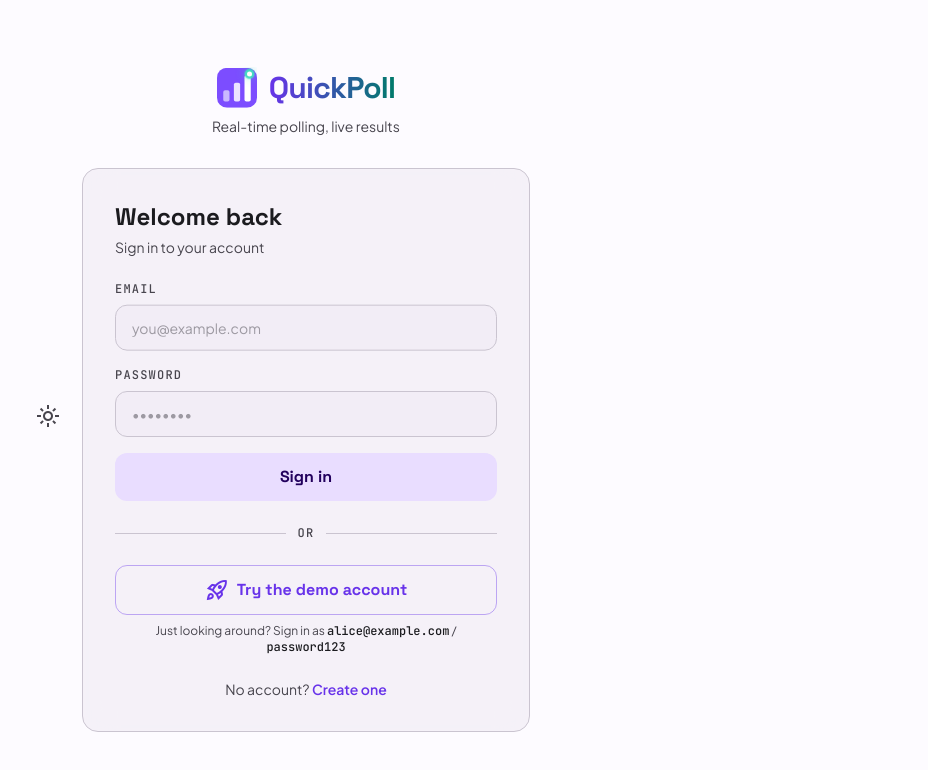
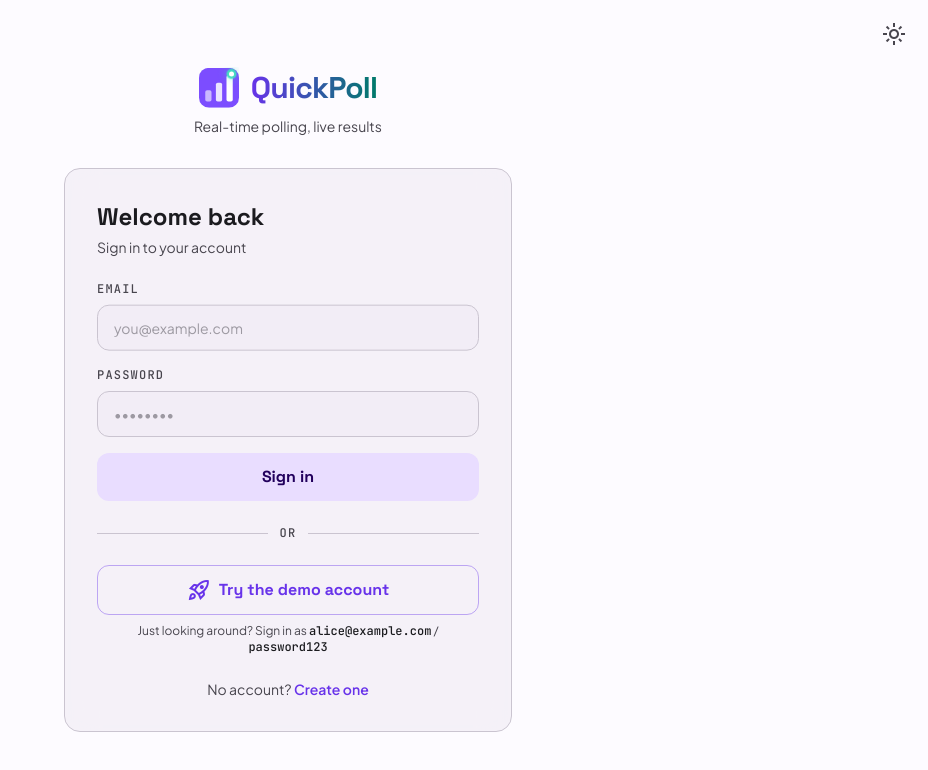
Before and after one commit to ChinmayDubey231/quickpoll, a React (Vite) app in the folder client/: page /login in a window 1280 px wide. Shown: the top 770 px of the page, without its empty margins (352-1280 px from the left). Built offline with nearby package versions, Linux system fonts and the light colour scheme; no server answers; what @fingerprintjs/fingerprintjs would draw is missing.

Commit message:
Fix theme toggle position on login and register pages
The toggle's built-in `relative` class overrode the `fixed top-4 right-4`
passed by the auth pages, leaving the button in the centered flex row
beside the card instead of pinned to the top-right corner.

```diff
--- a/client/src/components/ThemeToggle.tsx
+++ b/client/src/components/ThemeToggle.tsx
@@ -13,7 +13,7 @@ export default function ThemeToggle({ className = "" }: { className?: string })
       whileTap={{ scale: 0.92 }}
       aria-label={isDark ? "Switch to light theme" : "Switch to dark theme"}
       title={isDark ? "Switch to light theme" : "Switch to dark theme"}
-      className={`relative flex items-center justify-center w-9 h-9 rounded-full text-on-surface-variant hover:text-primary hover:bg-surface-container-high transition-colors focus-visible:outline-none focus-visible:ring-2 focus-visible:ring-primary ${className}`}
+      className={`flex items-center justify-center w-9 h-9 rounded-full text-on-surface-variant hover:text-primary hover:bg-surface-container-high transition-colors focus-visible:outline-none focus-visible:ring-2 focus-visible:ring-primary ${className}`}
     >
       <AnimatePresence mode="wait" initial={false}>
         <motion.span
```
